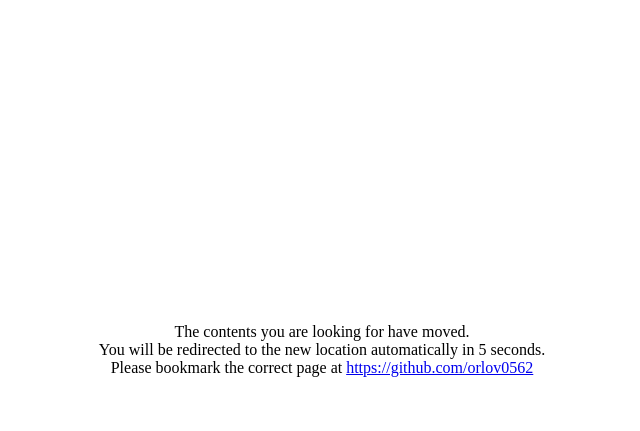
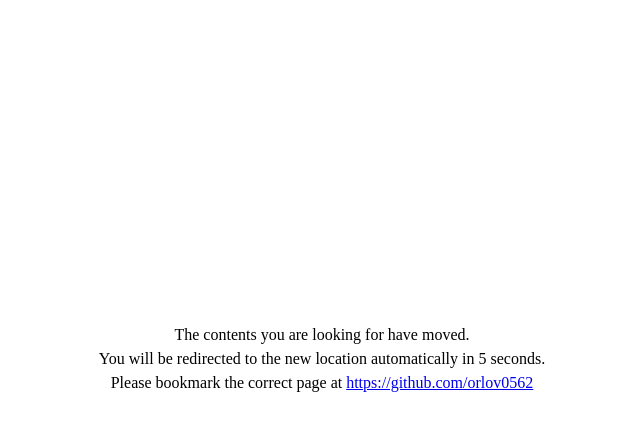
Before and after one commit to orlov0562/orlov0562.github.io, a plain HTML site: page index.html in a window 1280 px wide. Shown: the part 5-436 px from the top of the page, without its empty margins (318-958 px from the left). Drawn offline with Linux system fonts and the light colour scheme.

Commit message:
Update index.html

```diff
--- a/index.html
+++ b/index.html
@@ -1,10 +1,12 @@
 <html>
   <head>
     <title>Orlov0562 Github Repository</title>
-    <META http-equiv="refresh" content="5;URL=https://github.com/orlov0562">
+    <!--
+    <meta http-equiv="refresh" content="5;URL=https://github.com/orlov0562">
+    -->
   </head>
   <body>
-    <div style="margin:0 auto; padding-top:40vh; text-align:center; max-width:980px;">
+    <div style="margin:0 auto; padding-top:40vh; text-align:center; max-width:980px; line-height:1.5em;">
     The contents you are looking for have moved.<br>
     You will be redirected to the new location automatically in 5 seconds.<br>
     Please bookmark the correct page at
```
